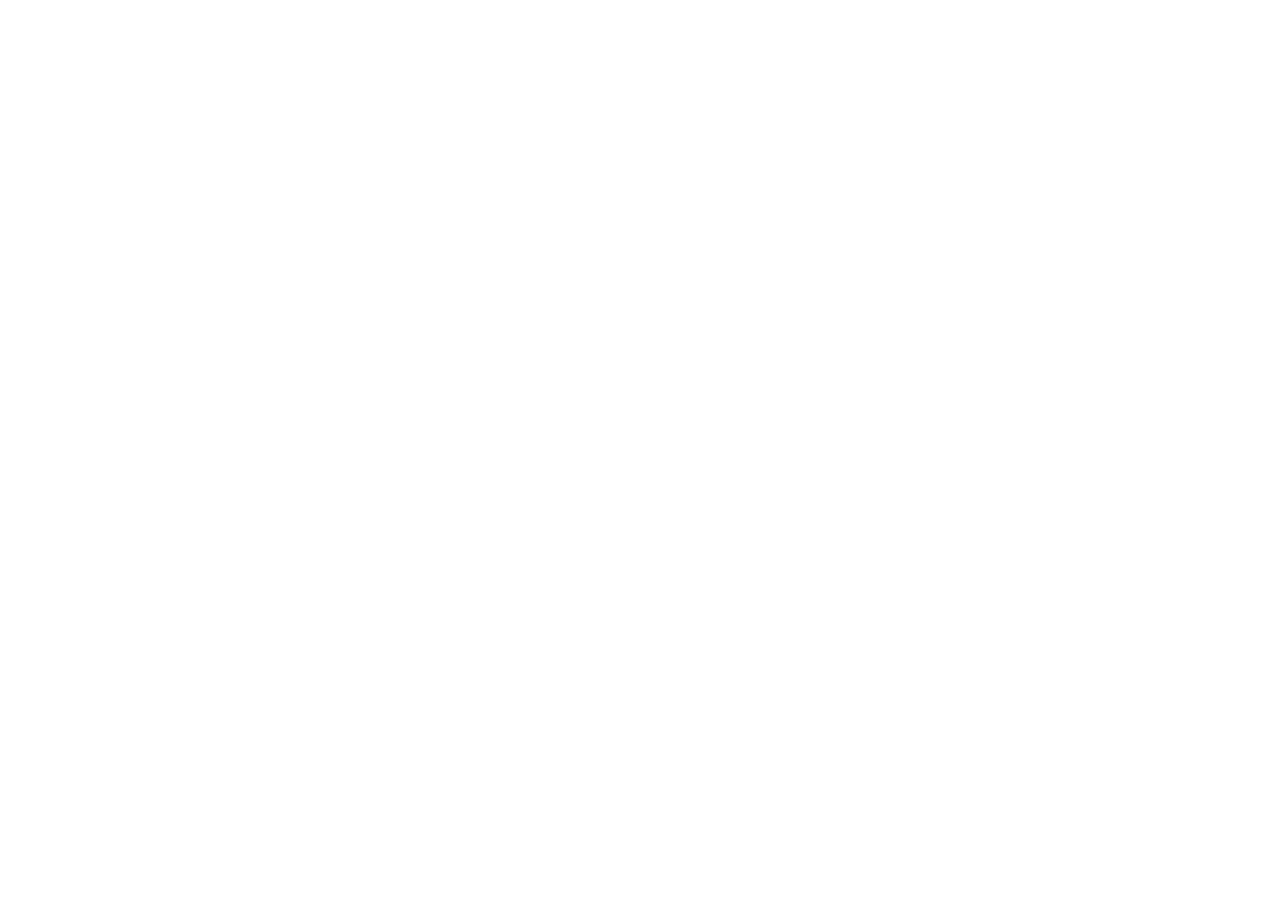
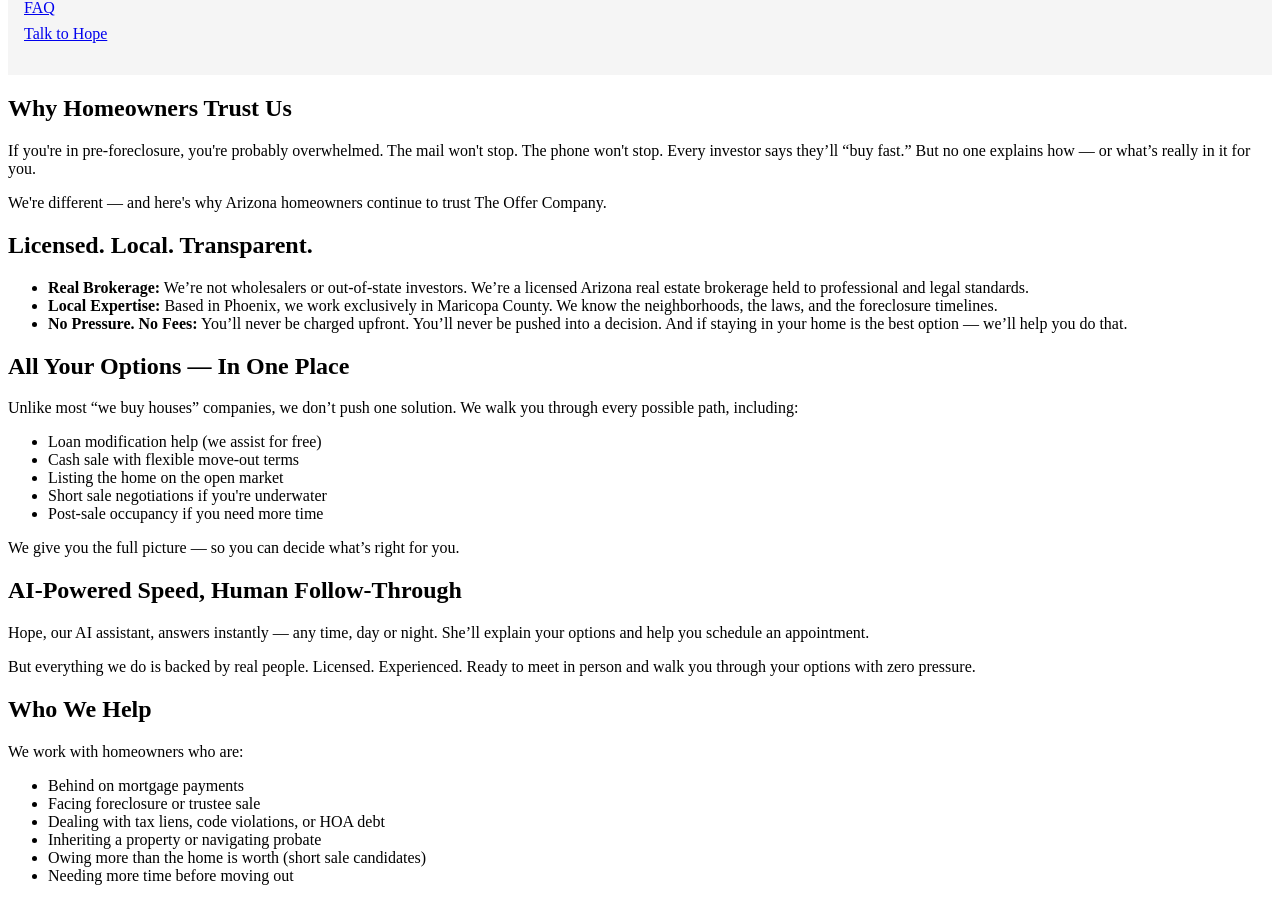
Before and after one commit to theofferco/the-offer-company-site, a Next.js app: page /why in a window 1280 px wide. Shown: the part 173-1081 px from the top of the page. Before the commit the page ends 800 px from the top, so only its background shows below. Built offline with nearby package versions, Linux system fonts and the light colour scheme.

Commit message:
Update why.jsx

```diff
--- a/pages/why.jsx
+++ b/pages/why.jsx
@@ -1,4 +1,78 @@
-// pages/about.jsx
-export default function About() {
-  return <h1>About The Offer Company</h1>;
+import Layout from '../components/Layout';
+
+export default function WhyUs() {
+  return (
+    <Layout>
+      <section>
+        <h1>Why Homeowners Trust Us</h1>
+        <p>
+          If you're in pre-foreclosure, you're probably overwhelmed. The mail won't stop. The phone won't stop. Every investor says they’ll “buy fast.” But no one explains how — or what’s really in it for you.
+        </p>
+        <p>
+          We're different — and here's why Arizona homeowners continue to trust The Offer Company.
+        </p>
+      </section>
+
+      <section>
+        <h2>Licensed. Local. Transparent.</h2>
+        <ul>
+          <li><strong>Real Brokerage:</strong> We’re not wholesalers or out-of-state investors. We’re a licensed Arizona real estate brokerage held to professional and legal standards.</li>
+          <li><strong>Local Expertise:</strong> Based in Phoenix, we work exclusively in Maricopa County. We know the neighborhoods, the laws, and the foreclosure timelines.</li>
+          <li><strong>No Pressure. No Fees:</strong> You’ll never be charged upfront. You’ll never be pushed into a decision. And if staying in your home is the best option — we’ll help you do that.</li>
+        </ul>
+      </section>
+
+      <section>
+        <h2>All Your Options — In One Place</h2>
+        <p>
+          Unlike most “we buy houses” companies, we don’t push one solution. We walk you through every possible path, including:
+        </p>
+        <ul>
+          <li>Loan modification help (we assist for free)</li>
+          <li>Cash sale with flexible move-out terms</li>
+          <li>Listing the home on the open market</li>
+          <li>Short sale negotiations if you're underwater</li>
+          <li>Post-sale occupancy if you need more time</li>
+        </ul>
+        <p>
+          We give you the full picture — so you can decide what’s right for you.
+        </p>
+      </section>
+
+      <section>
+        <h2>AI-Powered Speed, Human Follow-Through</h2>
+        <p>
+          Hope, our AI assistant, answers instantly — any time, day or night. She’ll explain your options and help you schedule an appointment.
+        </p>
+        <p>
+          But everything we do is backed by real people. Licensed. Experienced. Ready to meet in person and walk you through your options with zero pressure.
+        </p>
+      </section>
+
+      <section>
+        <h2>Who We Help</h2>
+        <p>We work with homeowners who are:</p>
+        <ul>
+          <li>Behind on mortgage payments</li>
+          <li>Facing foreclosure or trustee sale</li>
+          <li>Dealing with tax liens, code violations, or HOA debt</li>
+          <li>Inheriting a property or navigating probate</li>
+          <li>Owing more than the home is worth (short sale candidates)</li>
+          <li>Needing more time before moving out</li>
+        </ul>
+      </section>
+
+      <section>
+        <h2>Our Promise to You</h2>
+        <ul>
+          <li>We’ll tell you the truth — even if it’s not what you expected.</li>
+          <li>We’ll give you every option — including ones that don’t benefit us.</li>
+          <li>We’ll only move forward if you’re 100% comfortable.</li>
+        </ul>
+        <p>
+          You deserve that — especially now.
+        </p>
+      </section>
+    </Layout>
+  );
 }
```
